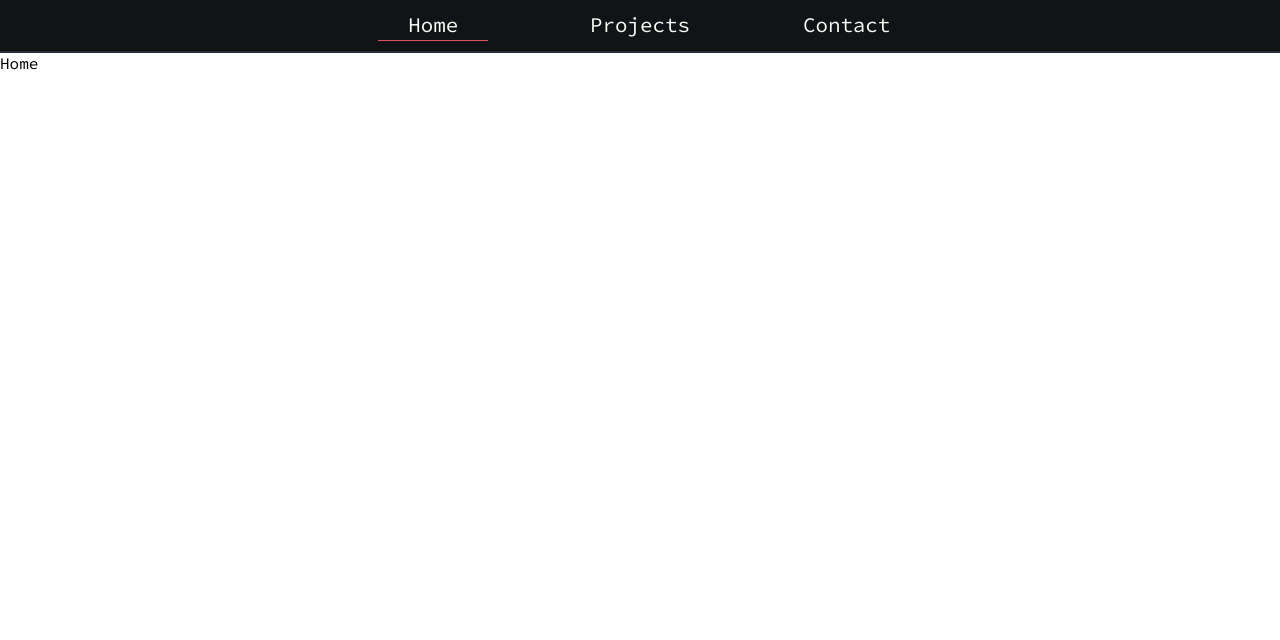
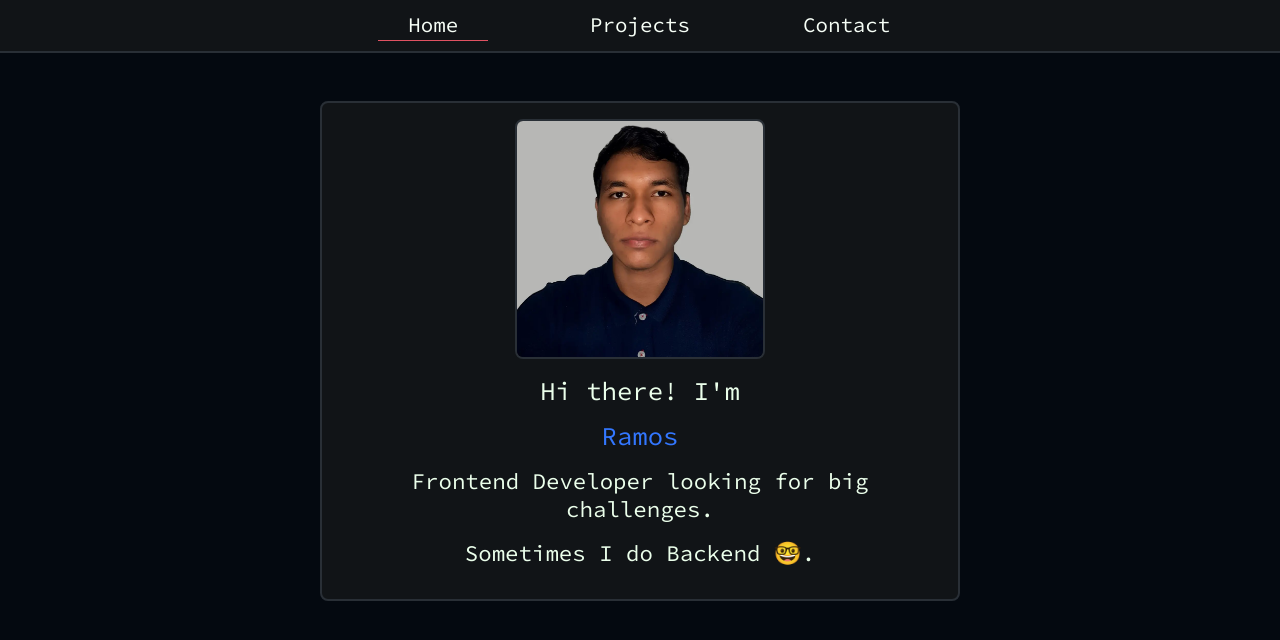
Before and after one commit to EdiedRamos/Edied, a React (Vite) app: page /home in a window 1280 px wide. Shown: the top 640 px of the page. Built offline with nearby package versions, Linux system fonts and the light colour scheme.

Commit message:
add about me info

```diff
--- /dev/null
+++ b/src/Components/Atoms/MyFace/MyFace.scss
@@ -0,0 +1,9 @@
+#my-face {
+  width: 250px;
+}
+
+#my-face-container {
+  display: flex;
+  justify-content: center;
+  margin-bottom: 1rem;
+}
--- /dev/null
+++ b/src/Components/Atoms/MyFace/MyFace.tsx
@@ -0,0 +1,16 @@
+import { Profile } from "../../../Resources/Profile";
+
+import "./MyFace.scss";
+
+export const MyFace = () => {
+  return (
+    <div id="my-face-container">
+      <img
+        id="my-face"
+        className="border-decoration"
+        src={Profile}
+        alt="Edied's Face"
+      />
+    </div>
+  );
+};
--- /dev/null
+++ b/src/Components/Atoms/MyName/MyName.scss
@@ -0,0 +1,55 @@
+@import "/src/General/Styles/Colors/colors";
+
+#introduce-myself-name {
+  list-style: none;
+  left: 100%;
+  height: 34px;
+  overflow: hidden;
+  margin-top: 0.6rem;
+
+  li {
+    position: relative;
+    text-align: center;
+    animation: shift 4s infinite;
+
+    &:first-child {
+      color: $green-yellow-crayola;
+    }
+
+    &:nth-child(2) {
+      color: $green-yellow-crayola;
+    }
+
+    &:nth-child(2) {
+      color: $green-yellow-crayola;
+    }
+
+    &:nth-child(3) {
+      color: $blue-crayola;
+    }
+
+    &:last-child {
+      color: $rusty-red;
+    }
+  }
+}
+
+// * Animations
+
+@keyframes shift {
+  0% {
+    top: 0;
+  }
+  25% {
+    top: -34px;
+  }
+  50% {
+    top: -68px;
+  }
+  75% {
+    top: -102px;
+  }
+  100% {
+    top: 0;
+  }
+}
--- /dev/null
+++ b/src/Components/Atoms/MyName/MyName.tsx
@@ -0,0 +1,12 @@
+import "./MyName.scss";
+
+export const MyName = () => {
+  return (
+    <ul id="introduce-myself-name">
+      <li>Edied</li>
+      <li>Isaías</li>
+      <li>Ramos</li>
+      <li>Hernández</li>
+    </ul>
+  );
+};
--- /dev/null
+++ b/src/Components/Atoms/index.ts
@@ -0,0 +1,2 @@
+export { MyFace } from "./MyFace/MyFace";
+export { MyName } from "./MyName/MyName";
--- /dev/null
+++ b/src/Components/Molecules/IntroduceMyself/IntroduceMyself.scss
@@ -0,0 +1,17 @@
+@import "/src/General/Styles/Colors/colors";
+
+.introduce-myself {
+  display: flex;
+  flex-direction: column;
+  align-items: center;
+  width: 100%;
+
+  span {
+    font-weight: bold;
+    color: $tea-green-200;
+  }
+}
+
+.introduce-myself-config {
+  margin-bottom: 1rem;
+}
--- /dev/null
+++ b/src/Components/Molecules/IntroduceMyself/IntroduceMyself.tsx
@@ -0,0 +1,19 @@
+import { MyFace, MyName } from "../../Atoms";
+
+import "./IntroduceMyself.scss";
+
+export const IntroduceMyself = () => {
+  return (
+    <div className="container border-decoration">
+      <MyFace />
+      <div className="introduce-myself introduce-myself-config">
+        <div id="introcue-myself-greeting">Hi there! I'm</div>
+        <MyName />
+      </div>
+      <p className="introduce-myself-config">
+        Frontend Developer looking for big challenges.
+      </p>
+      <p className="introduce-myself-config">Sometimes I do Backend 🤓.</p>
+    </div>
+  );
+};
--- a/src/Components/Molecules/index.ts
+++ b/src/Components/Molecules/index.ts
@@ -1 +1,2 @@
 export { Header } from "./Header/Header";
+export { IntroduceMyself } from "./IntroduceMyself/IntroduceMyself";
--- a/src/Components/Pages/Home/Home.tsx
+++ b/src/Components/Pages/Home/Home.tsx
@@ -1,7 +1,13 @@
+import { IntroduceMyself } from "../../Molecules";
+
 import "./Home.scss";
 
 const Home = () => {
-  return <div>Home</div>;
+  return (
+    <div>
+      <IntroduceMyself />
+    </div>
+  );
 };
 
 export default Home;
--- a/src/General/Styles/main.scss
+++ b/src/General/Styles/main.scss
@@ -1,9 +1,60 @@
 @import "./Fonts/fonts";
+@import "./Colors/colors";
 
-// initial configuration
+// * initial configuration
+
 * {
   padding: 0;
   margin: 0;
   box-sizing: border-box;
   font-family: $source-code-pro;
 }
+
+body {
+  min-height: 100vh;
+  background-color: $rich-black-fogra;
+}
+
+.container {
+  margin: 3rem 6px;
+  padding: 1rem;
+  font-size: 1.6rem;
+  color: $honeydew;
+  background-color: $rich-black;
+}
+
+p {
+  font-size: 1.4rem;
+  text-align: center;
+}
+
+.border-decoration {
+  border: 2px solid $gunmetal-100;
+  border-radius: 8px;
+}
+
+.spin {
+  background-color: $gunmetal-200;
+}
+
+.spin:hover {
+  background-color: $gunmetal-100;
+  animation: spin 2s infinite;
+}
+
+// * Animations
+
+@keyframes spin {
+  to {
+    transform: rotate(360deg);
+  }
+}
+
+// * Media queries
+
+@media (width >= 768px) {
+  .container {
+    width: 50%;
+    margin: 3rem auto;
+  }
+}
--- /dev/null
+++ b/src/Resources/Profile/index.ts
@@ -0,0 +1 @@
+export { default as Profile } from "./profile.webp";
```
